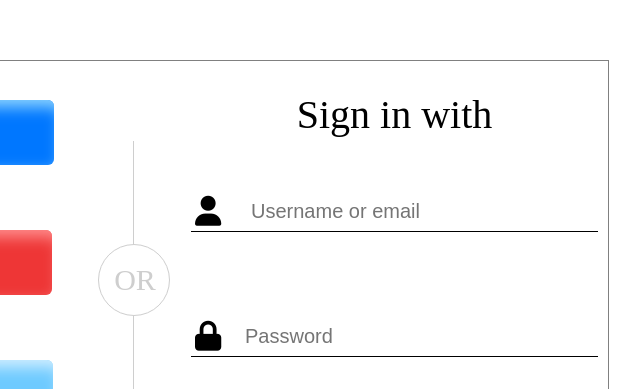
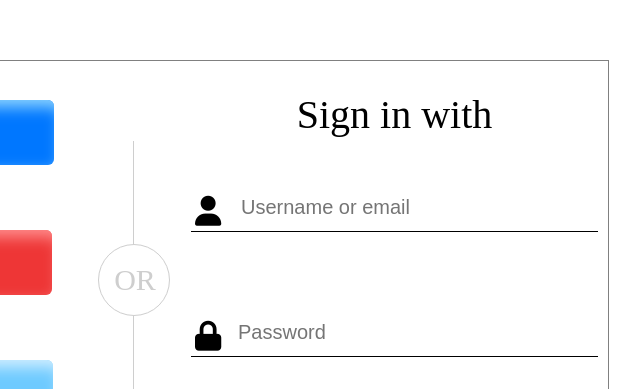
Before and after one commit to atakriti/login, a plain HTML site: page index.html in a window 1280 px wide. Shown: the part 180-569 px from the top of the page, 511-1151 px from the left. Drawn offline with Linux system fonts and the light colour scheme.

Commit message:
last update

```diff
--- a/css/style.css
+++ b/css/style.css
@@ -203,10 +203,12 @@ i {
 }
 .username > input {
   position: absolute;
-  padding: 10px 90px;
+  padding: 10px 0px;
   left: 50px;
   bottom: 0;
   border: none;
+  font-size: 28px;
+  outline: none;
 }
 .username > i {
   position: absolute;
@@ -216,7 +218,7 @@ i {
 .username > input[type="text"]::placeholder {
   font-size: 20px;
   position: relative;
-  right: 80px;
+
 }
 /* ............................. password .......................... */
 
@@ -229,10 +231,12 @@ i {
 }
 .pass > input {
   position: absolute;
-  padding: 10px 90px;
+  padding: 10px 3px;
   left: 44px;
   bottom: 0;
   border: none;
+  font-size: 28px;
+  outline: none;
 }
 .pass > i {
   position: absolute;
@@ -242,7 +246,6 @@ i {
 .pass > input[type="password"]::placeholder {
   font-size: 20px;
   position: relative;
-  right: 80px;
 }
 
 
```
